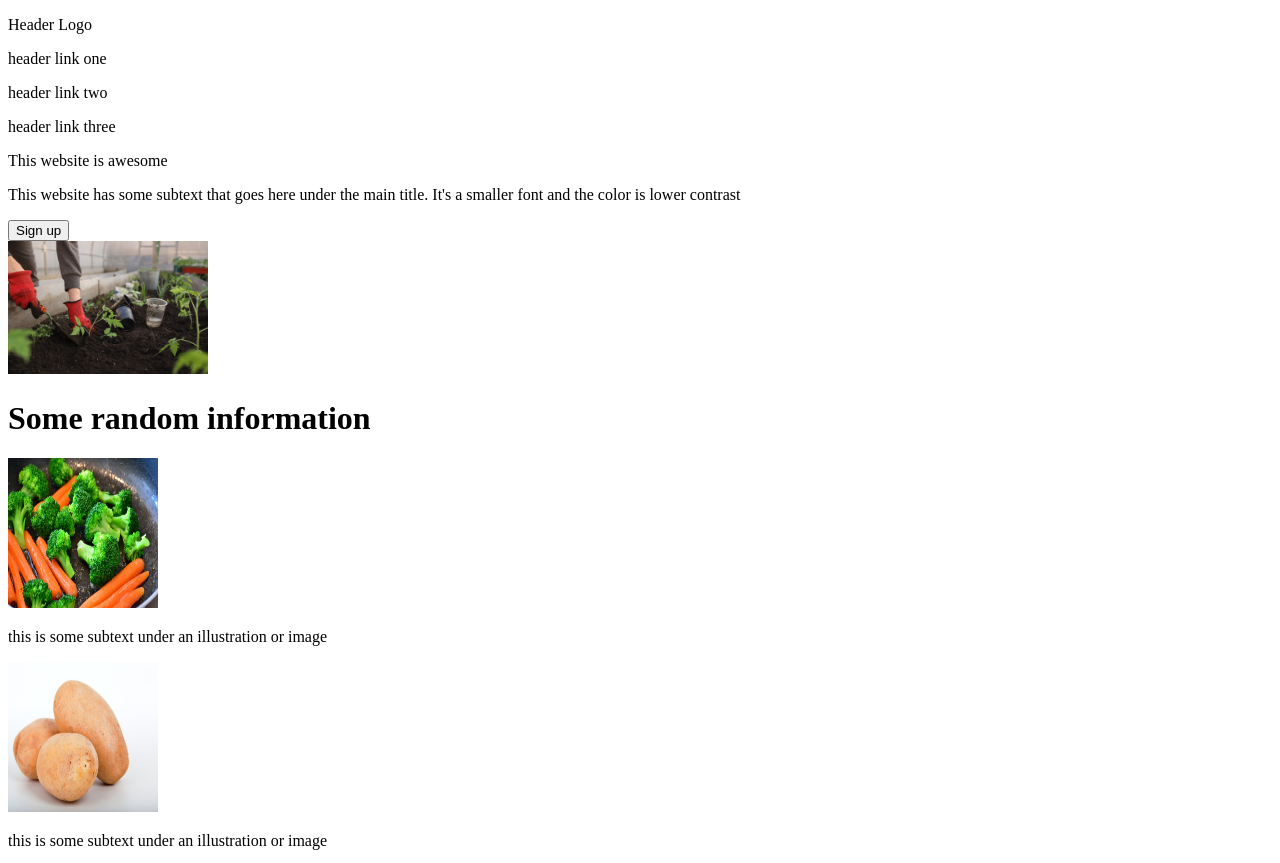
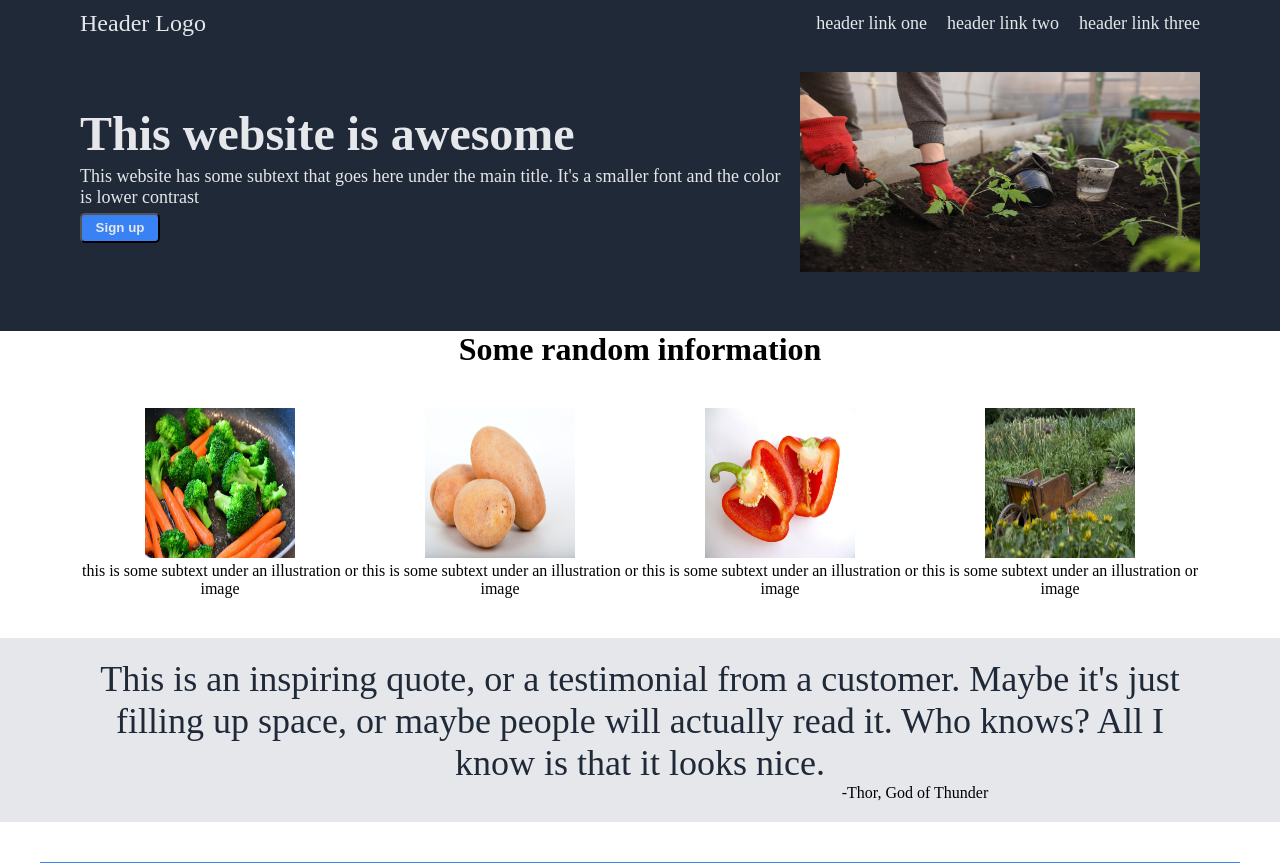
Before and after one commit to BoimounHaokip/Odin-LandingPage, a plain HTML site: page index.html in a window 1280 px wide. Shown: the top 863 px of the page. Drawn offline with Linux system fonts and the light colour scheme.

Commit message:
Done roughly
will come back time to time to improve it

```diff
--- a/index.html
+++ b/index.html
@@ -3,41 +3,44 @@
 <head>
     <meta charset="UTF-8">
     <meta name="viewport" content="width=device-width, initial-scale=1.0">
+    <link rel="stylesheet" href="styles.css">
     <title>Odin Landing Page Project</title>
 </head>
 <body>
-    <div class="head">
-        <div class="header">
-            <p>Header Logo</p>
+    <div class="hero">
+        <div class="hero-header">
+            <p class="header-logo">Header Logo</p>
             <p>header link one</p>
             <p>header link two</p>
             <p>header link three</p>
         </div>
-        <div class="hero">
+        <div class="hero-main">
+            <div class="hero-main-1">
             <p class="hero-mt">This website is awesome</p>
             <p class="hero-st">This website has some subtext that goes here under the main title. It's a smaller font and the color is lower contrast</p>
             <button>Sign up</button>
-            <div><img src="images/veg1.jpg" alt="A vegetable" width="200px" height="auto"></div>
+            </div>
+            <div hero-main-2><img src="images/veg1.jpg" alt="A vegetable" width="400px" height="200"></div>
         </div>
     </div>
     <div class="body1">
         <h1>Some random information</h1>
         <div class="body1-container">
-            <div>
+            <div class="body1-container-a img-p">
                 <img src="images/veg2.jpg" alt="A vegetable." width="150" height="150">
                 <p>this is some subtext under an illustration or image</p>
             </div>
-            <div>
+            <div class="body1-container-b img-p">
                 <img src="images/veg3.jpg" alt="A vegetable."
                 width="150" height="150">
                 <p>this is some subtext under an illustration or image</p>
             </div>
-            <div>
+            <div class="body1-container-c img-p">
                 <img src="images/veg4.jpg" alt="A vegetable."
                 width="150" height="150">
                 <p>this is some subtext under an illustration or image</p>
             </div>
-            <div>
+            <div class="bosy1-container-d img-p">
                 <img src="images/veg5.jpg" alt="A vegetable."
                 width="150" height="150">
                 <p>this is some subtext under an illustration or image</p>
@@ -46,15 +49,15 @@
     </div>
     <div class="body2">
         <div>
-            <p>This is an inspiring quote, or a testimonial from a customer. Maybe it's just filling up space, or maybe people will actually read it. Who knows? All I know is that it looks nice.</p>
+            <p class="quote">This is an inspiring quote, or a testimonial from a customer. Maybe it's just filling up space, or maybe people will actually read it. Who knows? All I know is that it looks nice.</p>
         </div>
         <div>
-            <p>-Thor, God of Thunder</p>
+            <p class="author">-Thor, God of Thunder</p>
         </div>
     </div>
     <div class="body3">
-        <div>
-            <div>
+        <div class="body3-a">
+            <div class="body3-a-1">
                 <p>Call to action! It's time!</p>
                 <p>Sign up for our product by clicking that button right over there!</p>
             </div>
--- /dev/null
+++ b/styles.css
@@ -0,0 +1,105 @@
+* {
+    margin: 0;
+    padding: 0;
+    box-sizing: border-box;
+}
+
+.hero {
+    background-color: #1f2937;
+    color: #e5e7eb;
+    padding: 10px 80px 30px 80px;
+    display: flex;
+    flex-direction: column;
+}
+
+.hero-header {
+    display: flex;
+    gap: 20px;
+    margin-bottom: 35px;
+    align-items: center;
+}
+
+.header-logo {
+    margin-right: auto;
+    font-size: 24px;
+}
+
+.hero-main {
+    display: flex;
+    margin-bottom: 25px;
+    gap: 15px;
+    align-items: center;
+}
+
+.hero button {
+    background-color: #3882f6;
+    width: 80px;
+    height: 30px;
+    color: #e5e7eb;
+    font-weight: 900;
+    border-radius: 5px;
+    margin-top: 5px;
+}
+
+.hero-mt {
+    font-size: 48px;
+    font-weight: 900;
+    margin-bottom: 5px;
+}
+
+.hero-st, .hero-header {
+    font-size: 18px;
+}
+
+.body1 {
+    text-align: center;
+}
+
+.body1-container {
+    display: flex;
+    padding: 40px 80px;
+}
+
+.body1-container div {
+    text-align: center;
+}
+
+.body2 {
+    text-align: center;
+    padding: 20px 80px 20px 80px;
+    background-color: #e5e7eb;
+}
+
+.body2 .quote {
+    font-size: 36px;
+    color: #1f2937;
+}
+
+.body2 .author {
+    padding-left: 550px;
+}
+
+.body3 {
+    padding: 40px;
+}
+
+.body3-a {
+    display: flex;
+    background-color: #3882f6;
+    color: #e5e7eb;
+    padding: 40px ;
+}
+
+.body3 button {
+    margin-left: auto;
+    height: 25px;
+    width: 80px;
+}
+
+.footer {
+    background-color: #1f2937;
+    color: #e5e7eb;
+    display: flex;
+    justify-content: center;
+    align-items: center;
+}
```
